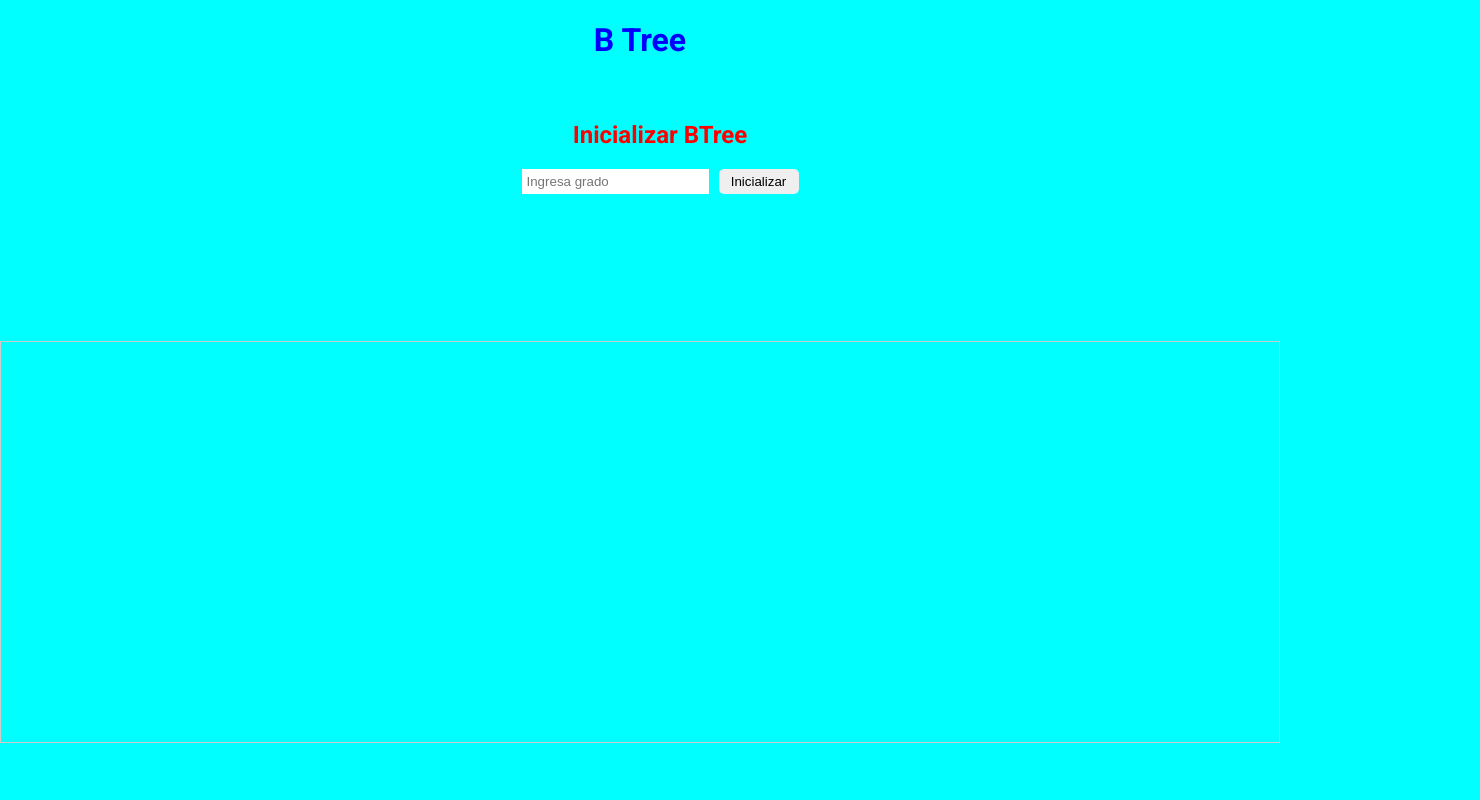
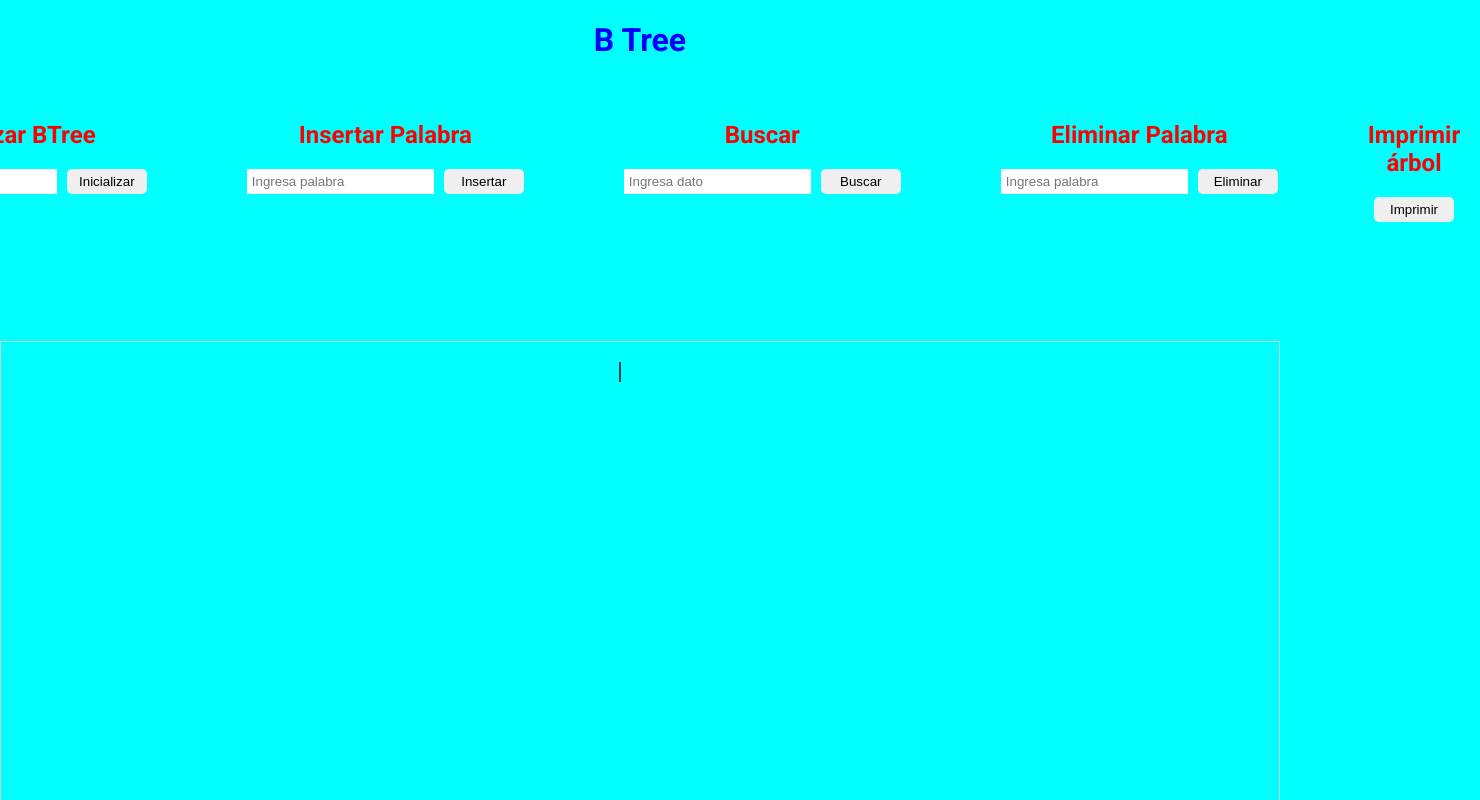
Before and after one commit to jesuspaz3000/ProyectoFinalPSFrontend, a React (Create React App) app: page / in a window 1280 px wide. Shown: the top 800 px of the page, 1480 px wide, since content can reach past the window. Built offline with nearby package versions, Linux system fonts and the light colour scheme.

Commit message:
cambios realizados en canvas y otros componentes

```diff
--- a/src/App.js
+++ b/src/App.js
@@ -1,4 +1,3 @@
-// src/App.js
 import React, { useState } from 'react';
 import InsertWord from './components/insertwords/InsertWord';
 import SearchWord from './components/searchwords/SearchWord';
@@ -9,8 +8,17 @@ import CanvasTree from './components/canvastree/CanvasTree';
 import styles from './App.module.scss';
 
 function App() {
-  const [keys, setKeys] = useState([]);
-  const [degree, setDegree] = useState(null);
+  const [tree, setTree] = useState({ degree: 0, keys: [] });
+
+  const updateTree = (newTree) => {
+    if (newTree && newTree.tree) {
+      setTree(newTree.tree);
+    } else if (newTree && newTree.keys) {
+      setTree(newTree);
+    } else {
+      console.error('Unexpected tree structure:', newTree);
+    }
+  };
 
   return (
     <div>
@@ -18,19 +26,13 @@ function App() {
         <h1>B Tree</h1>
       </header>
       <main className={styles.AppMain}>
-        <div className={styles.component}><InitBTree setDegree={setDegree} /></div>
-        {degree && (
-          <>
-            <div className={styles.component}><InsertWord /></div>
-            <div className={styles.component}><SearchWord /></div>
-            <div className={styles.component}><DeleteWord /></div>
-            <div className={styles.component}>
-              <TraverseTree setKeys={setKeys} />
-            </div>
-          </>
-        )}
+        <div className={styles.component}><InitBTree setTree={updateTree} /></div>
+        <div className={styles.component}><InsertWord setTree={updateTree} /></div>
+        <div className={styles.component}><SearchWord setTree={updateTree} /></div>
+        <div className={styles.component}><DeleteWord setTree={updateTree} /></div>
+        <div className={styles.component}><TraverseTree setTree={updateTree} /></div>
       </main>
-      <CanvasTree keys={keys} />
+      <CanvasTree tree={tree} />
     </div>
   );
 }
--- a/src/api.js
+++ b/src/api.js
@@ -1,4 +1,4 @@
-const apiBaseUrl = 'http://colocaripaquixd:8000';
+const apiBaseUrl = 'http://192.168.0.195:8000';
 
 export const initBTree = async (degree) => {
     const response = await fetch(`${apiBaseUrl}/init`, {
--- a/src/components/canvastree/CanvasTree.js
+++ b/src/components/canvastree/CanvasTree.js
@@ -1,27 +1,66 @@
-// src/components/CanvasTree.js
 import React, { useRef, useEffect } from 'react';
 import styles from './CanvasTree.module.scss';
 
-const CanvasTree = ({ keys = [] }) => {
+const drawNode = (context, node, x, y, level) => {
+    if (!node || !node.keys) return;
+
+    const nodeWidth = 40;
+    const nodeHeight = 20;
+    const margin = 20;
+    const keys = node.keys || [];
+
+    // Dibujar el nodo
+    context.strokeRect(x, y, nodeWidth * keys.length, nodeHeight);
+    keys.forEach((key, index) => {
+        context.fillText(key, x + nodeWidth * index + 10, y + 15);
+    });
+
+    // Dibujar los hijos (si existen)
+    const children = node.children || [];
+    if (children.length > 0) {
+        const childY = y + nodeHeight + margin;
+        const childXOffset = (nodeWidth * keys.length) / (children.length + 1);
+
+        children.forEach((child, index) => {
+            if (child) {
+                const childX = x + childXOffset * (index + 1) - nodeWidth / 2;
+                context.beginPath();
+                context.moveTo(x + nodeWidth * keys.length / 2, y + nodeHeight);
+                context.lineTo(childX + nodeWidth / 2, childY);
+                context.stroke();
+                drawNode(context, child, childX, childY, level + 1);
+            }
+        });
+    }
+};
+
+const drawTree = (context, tree) => {
+    context.clearRect(0, 0, context.canvas.width, context.canvas.height);
+    if (tree && tree.keys) {
+        drawNode(context, tree, context.canvas.width / 2 - 20, 20, 0);
+        // Dibujar los valores en orden en la parte inferior del canvas
+        const keys = tree.keys || [];
+        const startY = context.canvas.height - 30;
+        keys.forEach((key, index) => {
+            context.fillText(key, 10 + index * 40, startY);
+        });
+    }
+};
+
+const CanvasTree = ({ tree }) => {
     const canvasRef = useRef(null);
 
     useEffect(() => {
         const canvas = canvasRef.current;
+        if (canvas) {
             const context = canvas.getContext('2d');
-
-    // Limpiar el canvas antes de dibujar
-    context.clearRect(0, 0, canvas.width, canvas.height);
-
-    // Dibujar las claves en el canvas
-    context.fillStyle = 'black';
-    keys.forEach((key, index) => {
-      context.fillText(key, 10, 20 * (index + 1)); // Ejemplo de dibujar texto en posiciones diferentes
-    });
-  }, [keys]);
+            drawTree(context, tree);
+        }
+    }, [tree]);
 
     return (
         <div className={styles.canvasContainer}>
-      <canvas ref={canvasRef} width={600} height={400} />
+            <canvas ref={canvasRef} width={800} height={600} />
         </div>
     );
 };
--- a/src/components/deletewords/DeleteWord.js
+++ b/src/components/deletewords/DeleteWord.js
@@ -1,31 +1,33 @@
-// src/components/DeleteWord.js
 import React, { useState } from 'react';
 import { deleteWord } from '../../api';
-import styles from './DeleteWord.module.scss'
+import styles from './DeleteWord.module.scss';
 
-const DeleteWord = () => {
+const DeleteWord = ({ setTree }) => {
     const [word, setWord] = useState('');
-    const [response, setResponse] = useState('');
+    const [message, setMessage] = useState('');
 
     const handleSubmit = async (e) => {
         e.preventDefault();
         const result = await deleteWord(word);
-        setResponse(result.message || result.error);
+        if (result.tree) {
+            setTree(result.tree);
+        }
+        setMessage(result.message || result.error);
     };
 
     return (
         <div className={styles.DeleteWord}>
-            <h2>Eliminar</h2>
+            <h2>Eliminar Palabra</h2>
             <form onSubmit={handleSubmit}>
                 <input
                     type="text"
                     value={word}
                     onChange={(e) => setWord(e.target.value)}
-                    placeholder="Ingresa dato"
+                    placeholder="Ingresa palabra"
                 />
                 <button type="submit">Eliminar</button>
             </form>
-            <p>{response}</p>
+            <p>{message}</p>
         </div>
     );
 };
--- a/src/components/initbtree/InitBTree.js
+++ b/src/components/initbtree/InitBTree.js
@@ -3,7 +3,7 @@ import React, { useState } from 'react';
 import { initBTree } from '../../api';
 import styles from './InitBTree.module.scss';
 
-const InitBTree = ({ setDegree }) => {
+const InitBTree = ({ setTree }) => {
     const [degree, setLocalDegree] = useState('');
     const [message, setMessage] = useState('');
 
@@ -11,7 +11,7 @@ const InitBTree = ({ setDegree }) => {
         e.preventDefault();
         const result = await initBTree(degree);
         setMessage(result.message || result.error);
-        setDegree(degree);
+        setTree(result.tree);
     };
 
     return (
--- a/src/components/insertwords/InsertWord.js
+++ b/src/components/insertwords/InsertWord.js
@@ -1,38 +1,33 @@
-// src/components/InsertWord.js
 import React, { useState } from 'react';
 import { insertWord } from '../../api';
-import styles from './InsertWord.module.scss'; // Importa como módulo
+import styles from './InsertWord.module.scss';
 
-const InsertWord = () => {
+const InsertWord = ({ setTree }) => {
     const [word, setWord] = useState('');
-    const [response, setResponse] = useState('');
-    const [error, setError] = useState(null);
+    const [message, setMessage] = useState('');
 
     const handleSubmit = async (e) => {
         e.preventDefault();
-        setError(null);
-        try {
-            const result = await insertWord(word);
-            setResponse(result.message || 'Palabra insertada con éxito');
-        } catch (err) {
-            setError(err.message || 'Error al insertar la palabra');
+        const result = await insertWord(word);
+        if (result.tree) {
+            setTree(result);  // Pasar todo el objeto result
         }
+        setMessage(result.message || result.error || 'Word inserted successfully');
     };
 
     return (
         <div className={styles.InsertWord}>
-            <h2>Insertar</h2>
+            <h2>Insertar Palabra</h2>
             <form onSubmit={handleSubmit}>
                 <input
                     type="text"
                     value={word}
                     onChange={(e) => setWord(e.target.value)}
-                    placeholder="Ingresa dato"
+                    placeholder="Ingresa palabra"
                 />
                 <button type="submit">Insertar</button>
             </form>
-            {response && <p>{response}</p>}
-            {error && <p className={styles.error}>{error}</p>}
+            <p>{message}</p>
         </div>
     );
 };
--- a/src/components/searchwords/SearchWord.js
+++ b/src/components/searchwords/SearchWord.js
@@ -2,18 +2,17 @@ import React, { useState } from 'react';
 import { searchWord } from '../../api';
 import styles from './SearchWord.module.scss';
 
-const SearchWord = () => {
+const SearchWord = ({ setTree }) => {
     const [word, setWord] = useState('');
     const [response, setResponse] = useState('');
 
     const handleSubmit = async (e) => {
         e.preventDefault();
         const result = await searchWord(word);
-        if (result.found) {
-            setResponse(`Found: ${word}`);
-        } else {
-            setResponse(`Not Found: ${word}`);
+        if (result.tree) {
+            setTree(result.tree);
         }
+        setResponse(result.message || result.error);
     };
 
     return (
--- a/src/components/traversetree/TraverseTree.js
+++ b/src/components/traversetree/TraverseTree.js
@@ -1,22 +1,17 @@
-// src/components/TraverseTree.js
 import React, { useState } from 'react';
 import { traverseTree } from '../../api';
 import styles from './TraverseTree.module.scss';
 
-const TraverseTree = ({ setKeys }) => {
+const TraverseTree = ({ setTree }) => {
     const [error, setError] = useState('');
 
     const handleTraverse = async () => {
         const result = await traverseTree();
-        if (result.keys) {
-            setKeys(result.keys);
+        if (result.tree) {
+            setTree(result.tree);
+            setError(''); // Limpiar error si la operación es exitosa
         } else {
-            setKeys([]);
-        }
-        if (result.error) {
             setError(result.error);
-        } else {
-            setError('');
         }
     };
 
```
Lines whose indentation alone changed are shown as unchanged.
